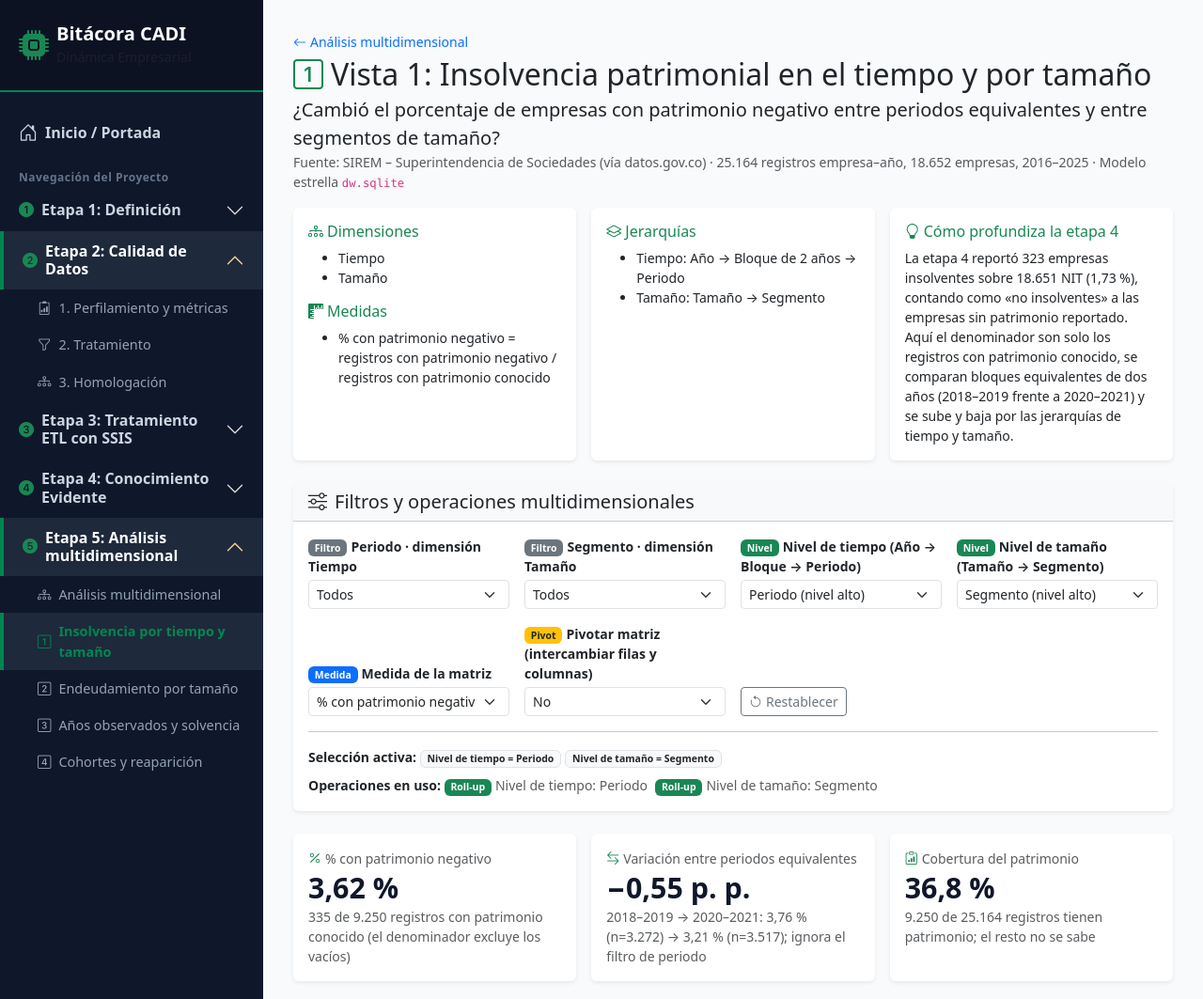
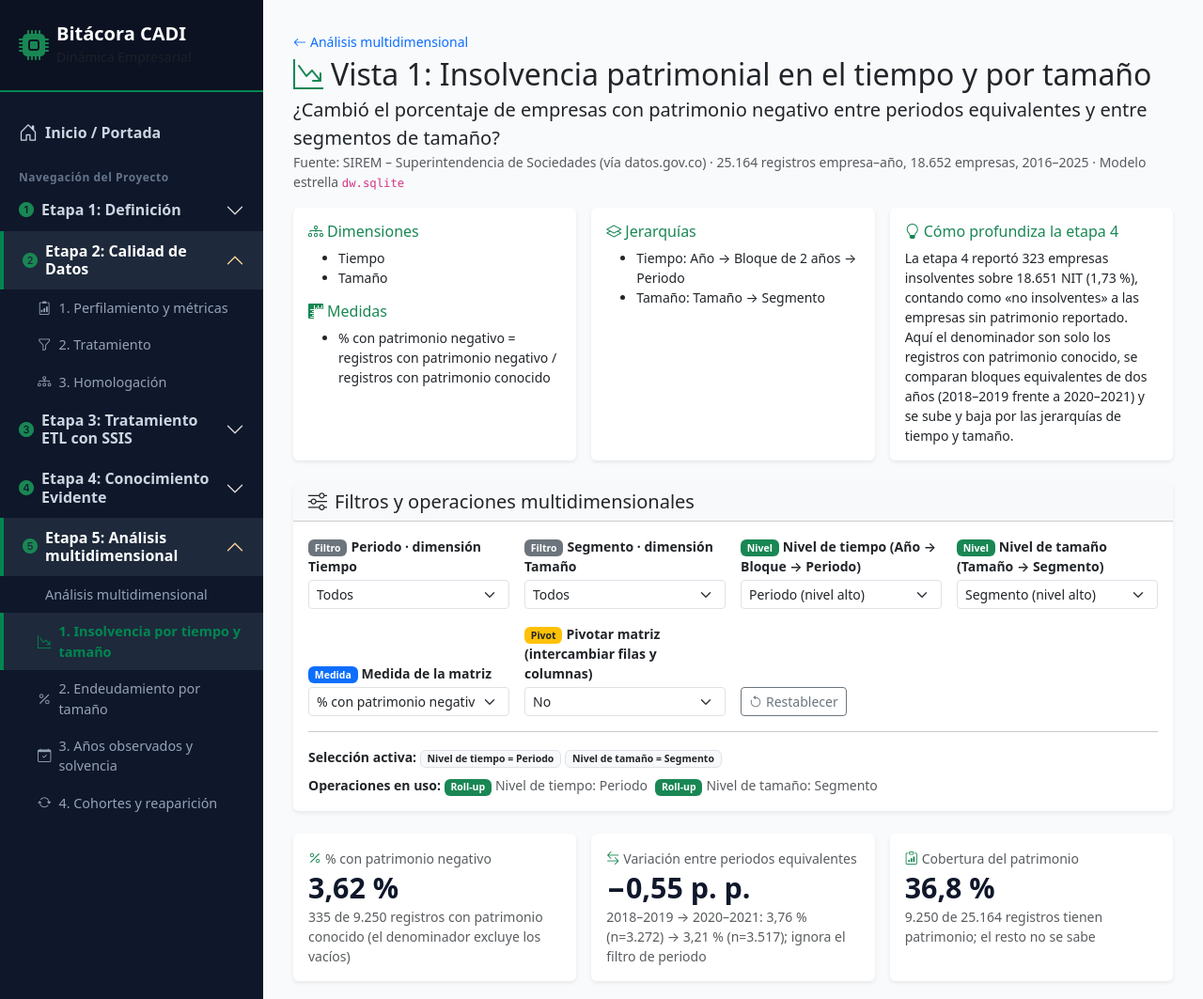
Before and after one commit to Tayrun/Dinamica-Empresarial, a Flask app: page /etapa5/analisis-multidimensional/vista/1 in a window 1280 px wide. Shown: the top 1063 px of the page at 94% size. Run offline with Flask 3, Linux system fonts and the light colour scheme; data comes from the database, SQL or seed files in the repository.

Commit message:
Cambios a Layout y la vista

```diff
--- a/templates/etapa5/vista.html
+++ b/templates/etapa5/vista.html
@@ -25,7 +25,8 @@
 
 <div class="mb-3">
     <a href="{{ url_for('etapa5_inicio') }}" class="small text-decoration-none"><i class="bi bi-arrow-left me-1"></i>Análisis multidimensional</a>
-    <h1 class="h2 mt-1 mb-1"><i class="bi bi-{{ v.n }}-square text-success me-2"></i>Vista {{ v.n }}: {{ v.titulo }}</h1>
+    {% set iconos = {1: 'graph-down-arrow', 2: 'percent', 3: 'calendar-check', 4: 'arrow-repeat'} %}
+    <h1 class="h2 mt-1 mb-1"><i class="bi bi-{{ iconos[v.n] }} text-success me-2"></i>Vista {{ v.n }}: {{ v.titulo }}</h1>
     <p class="mb-0 fs-5 text-dark">{{ v.pregunta }}</p>
     <p class="text-muted small mb-0">Fuente: SIREM – Superintendencia de Sociedades (vía datos.gov.co) · {{ resumen.registros }} registros empresa–año, {{ resumen.empresas }} empresas, {{ resumen.ano_min }}–{{ resumen.ano_max }} · Modelo estrella <code>dw.sqlite</code></p>
 </div>
--- a/templates/layout.html
+++ b/templates/layout.html
@@ -240,19 +240,19 @@
                     <div id="collapseEtapa5" class="accordion-collapse collapse {% if e5 %}show{% endif %}" data-bs-parent="#accordionEtapas">
                         <div class="accordion-body p-0">
                             <a href="{{ url_for('etapa5_inicio') }}" class="sidebar-subitem {% if request.endpoint == 'etapa5_inicio' %}active{% endif %}">
-                                <i class="bi bi-diagram-3 me-2"></i>Análisis multidimensional
+                                <i class="bi bi-cube me-2"></i>Análisis multidimensional
                             </a>
                             <a href="{{ url_for('etapa5_vista', n=1) }}" class="sidebar-subitem {% if e5 and n5 == 1 %}active{% endif %}">
-                                <i class="bi bi-1-square me-2"></i>Insolvencia por tiempo y tamaño
+                                <i class="bi bi-graph-down-arrow me-2"></i>1. Insolvencia por tiempo y tamaño
                             </a>
                             <a href="{{ url_for('etapa5_vista', n=2) }}" class="sidebar-subitem {% if e5 and n5 == 2 %}active{% endif %}">
-                                <i class="bi bi-2-square me-2"></i>Endeudamiento por tamaño
+                                <i class="bi bi-percent me-2"></i>2. Endeudamiento por tamaño
                             </a>
                             <a href="{{ url_for('etapa5_vista', n=3) }}" class="sidebar-subitem {% if e5 and n5 == 3 %}active{% endif %}">
-                                <i class="bi bi-3-square me-2"></i>Años observados y solvencia
+                                <i class="bi bi-calendar-check me-2"></i>3. Años observados y solvencia
                             </a>
                             <a href="{{ url_for('etapa5_vista', n=4) }}" class="sidebar-subitem {% if e5 and n5 == 4 %}active{% endif %}">
-                                <i class="bi bi-4-square me-2"></i>Cohortes y reaparición
+                                <i class="bi bi-arrow-repeat me-2"></i>4. Cohortes y reaparición
                             </a>
                         </div>
                     </div>
```
